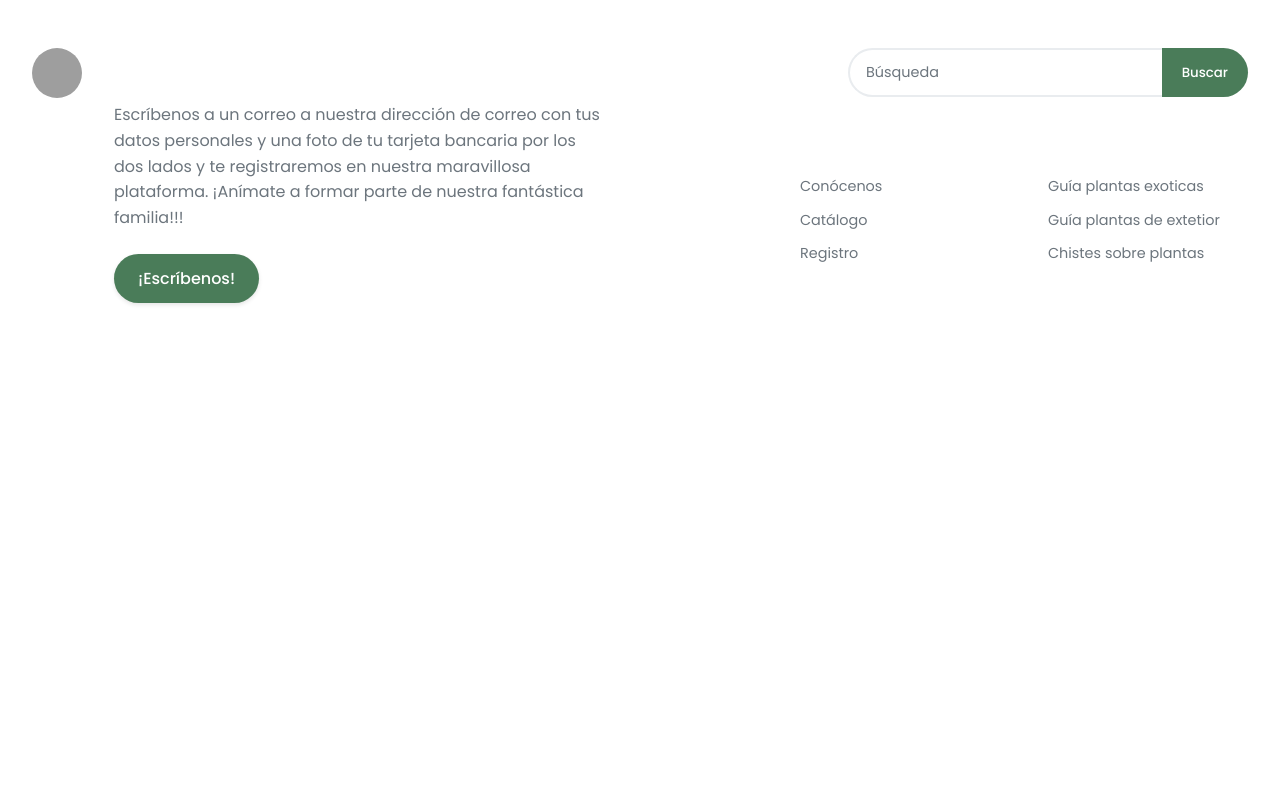
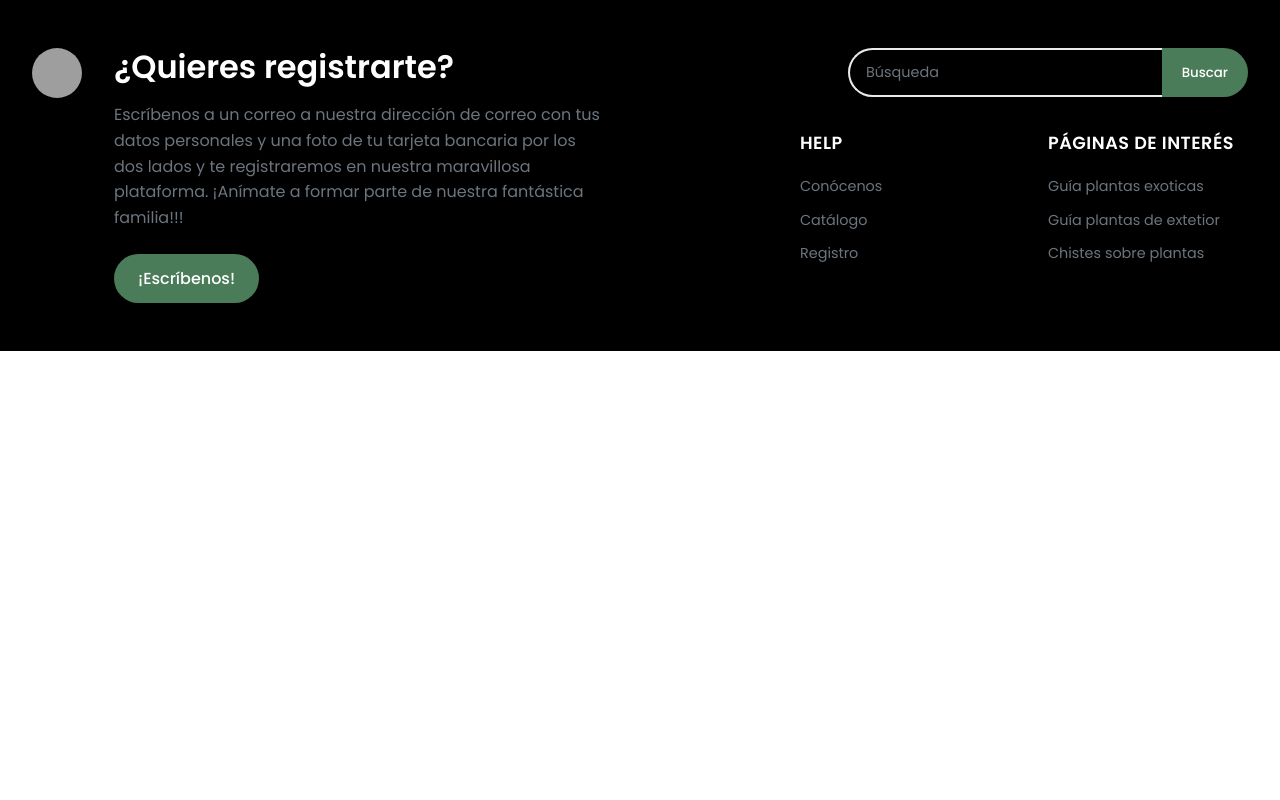
Before and after one commit to tal-44/Ecommerce-Jardin_de_Jazmines, a PHP site: page /pages/footer.html in a window 1280 px wide. Run offline with PHP 8.4, Linux system fonts and the light colour scheme; grey boxes are pictures that could not be loaded.

Commit message:
errores en footer.css arreglados

```diff
--- a/css/footer.css
+++ b/css/footer.css
@@ -12,6 +12,7 @@
   --transicion: all 0.3s ease;
   /* footer-specific */
   --footer-bg: var(--blanco);
+  --negro: #000000;
 }
 
 * {
@@ -29,7 +30,7 @@ body {
 }
 
 .footer-container {
-  background: var(--footer-bg);
+  background: var(--negro);
   color: var(--gris);
   padding: 3rem 2rem;
   display: flex;
```
